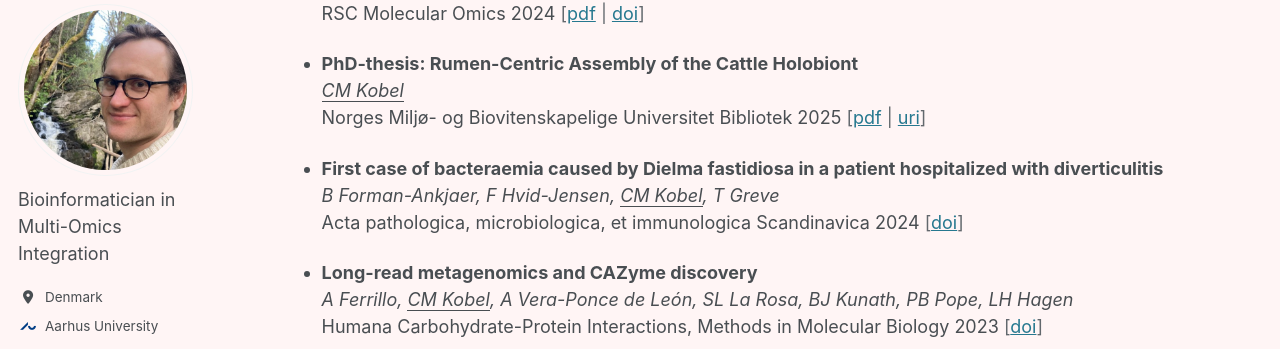
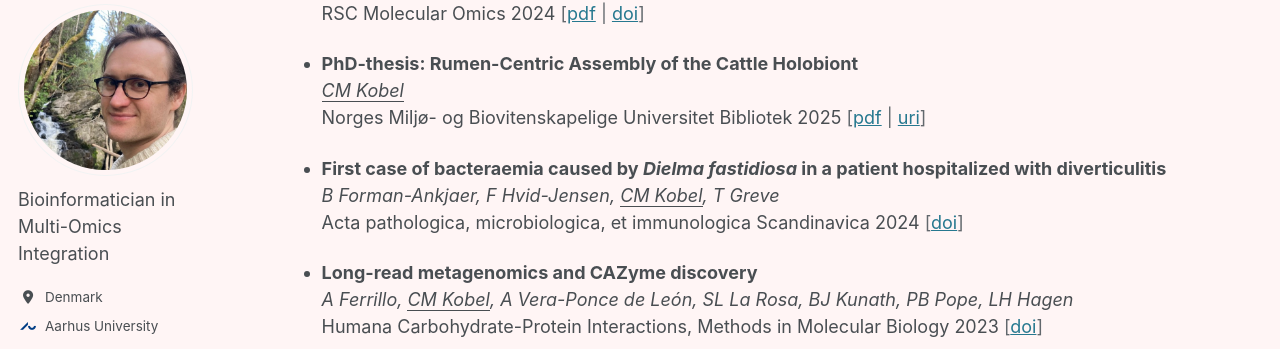
Before and after one commit to cmkobel/cmkobel.github.io, a Jekyll site: the page built from _pages/publications.md, in a window 1280 px wide and 900 px high, scrolled down 752 px. Shown: the part 102-451 px from the top of the window. Built offline with Jekyll 4.4.1, drawn with Linux system fonts in a browser that asks for light colours; some web fonts are replaced.

```diff
--- a/_pages/publications.md
+++ b/_pages/publications.md
@@ -39,7 +39,7 @@ Sorted by newest first. My name or the unit representing my name is <ins>underli
     _<ins>CM Kobel</ins>_
     Norges Miljø- og Biovitenskapelige Universitet Bibliotek 2025 <span class="shaded">[[pdf](https://raw.githubusercontent.com/cmkobel/cmkobel.github.io/refs/heads/master/files/thesis_merge__170x240_-28.pdf) \| [uri](https://nmbu.brage.unit.no/nmbu-xmlui/handle/11250/3173724)]</span>
 
-  - **First case of bacteraemia caused by Dielma fastidiosa in a patient hospitalized with diverticulitis**
+  - **First case of bacteraemia caused by _Dielma fastidiosa_ in a patient hospitalized with diverticulitis**
     _B Forman-Ankjaer, F Hvid-Jensen, <ins>CM Kobel</ins>, T Greve_
     Acta pathologica, microbiologica, et immunologica Scandinavica 2024 <span class="shaded">[[doi](https://doi.org/10.1111/apm.13367)]</span>
 
```
